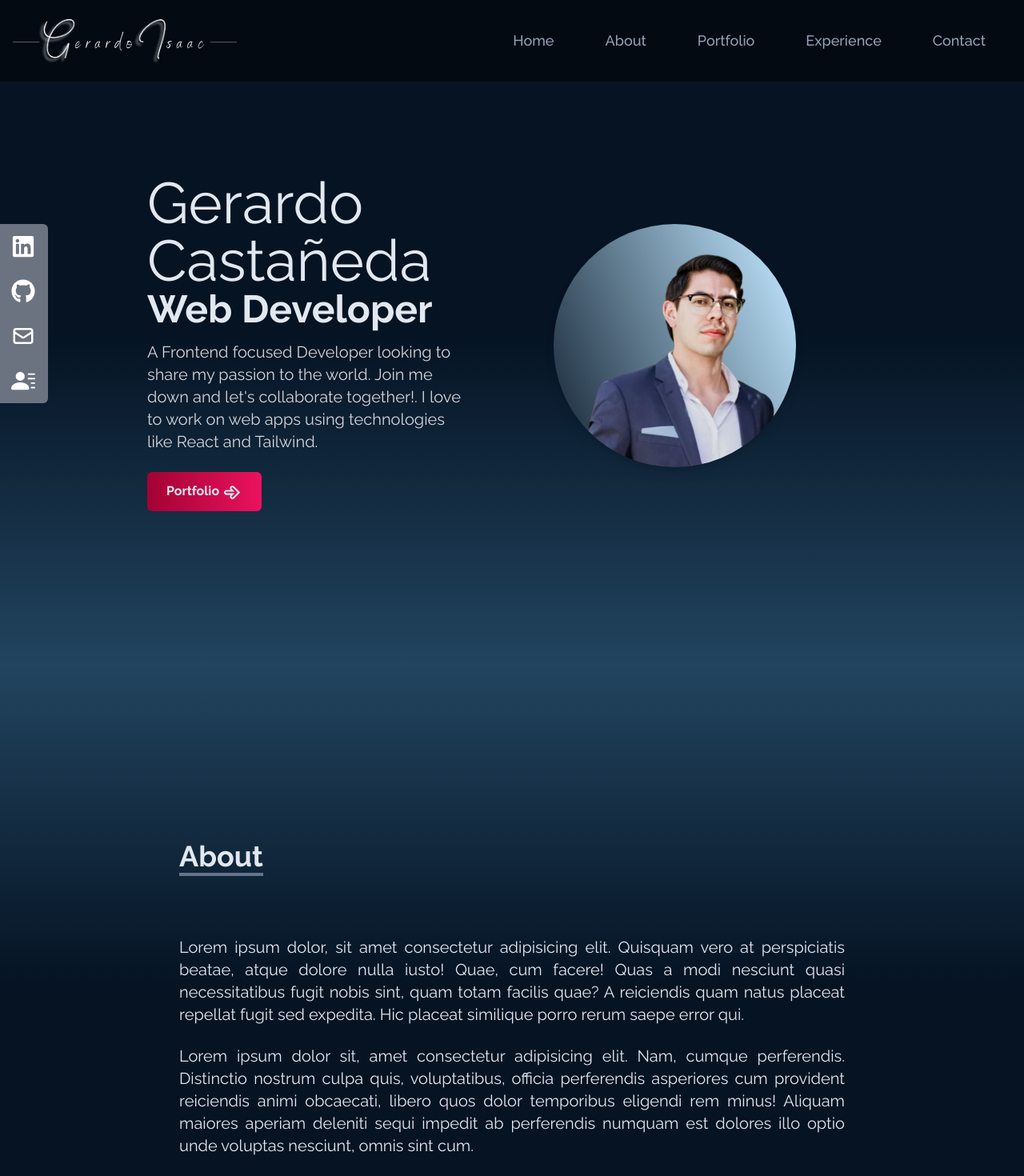
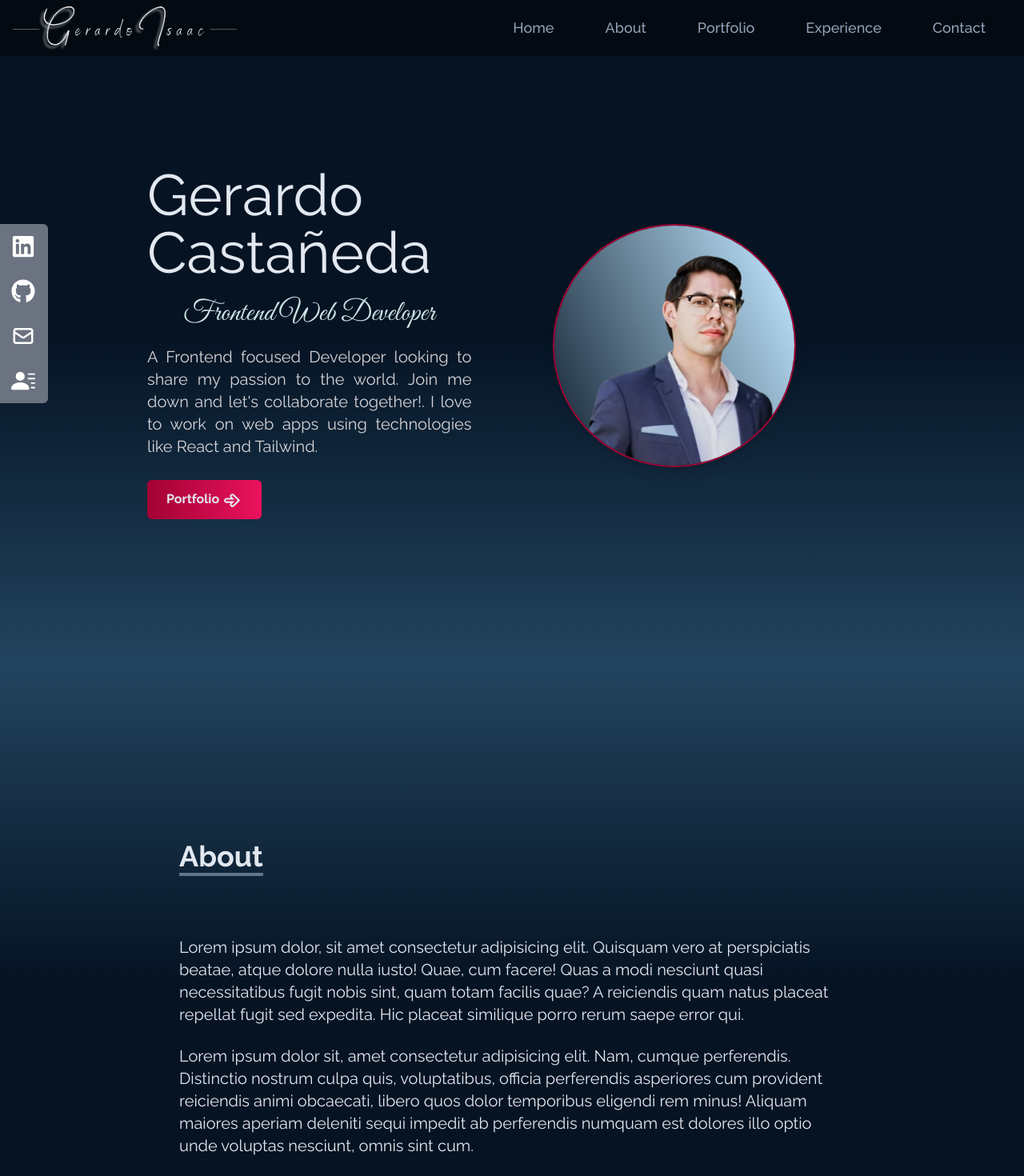
Before and after one commit to GerardoIsaac/Portfolio, a React (Create React App) app: page / in a window 1280 px wide. Shown: the top 1470 px of the page at 80% size. Built offline with nearby package versions, Linux system fonts and the light colour scheme.

Commit message:
style update

```diff
--- a/src/components/About.jsx
+++ b/src/components/About.jsx
@@ -17,7 +17,7 @@ const About = () => {
             About
           </p>
         </div>
-        <p className="text-xl text-justify md:mt-12">
+        <p className="text-xl md:mt-12">
           Lorem ipsum dolor, sit amet consectetur adipisicing elit. Quisquam
           vero at perspiciatis beatae, atque dolore nulla iusto! Quae, cum
           facere! Quas a modi nesciunt quasi necessitatibus fugit nobis sint,
@@ -25,7 +25,7 @@ const About = () => {
           fugit sed expedita. Hic placeat similique porro rerum saepe error qui.
         </p>
         <br />
-        <p className="text-xl text-justify">
+        <p className="text-xl">
           Lorem ipsum dolor sit, amet consectetur adipisicing elit. Nam, cumque
           perferendis. Distinctio nostrum culpa quis, voluptatibus, officia
           perferendis asperiores cum provident reiciendis animi obcaecati,
--- a/src/components/Contact.jsx
+++ b/src/components/Contact.jsx
@@ -10,7 +10,7 @@ const Contact = () => {
     >
       <div
         className="max-w-screen-md mx-auto p-8 mt-8 flex flex-col
-        justify-center w-full md:mt-0 lg:max-w-4xl xl:max-w-7xl"
+        justify-center w-full lg:max-w-4xl xl:max-w-7xl"
       >
         <p
           className="my-8 max-w-fit text-4xl font-bold inline border-b-4
--- a/src/components/Experience.jsx
+++ b/src/components/Experience.jsx
@@ -68,7 +68,7 @@ const Experience = () => {
     >
       <div
         className="max-w-screen-md mx-auto p-8 mt-8 flex flex-col
-        justify-center w-full md:mt-0 lg:max-w-4xl xl:max-w-7xl"
+        justify-center w-full lg:max-w-4xl xl:max-w-7xl"
       >
           <p
             className="my-8 max-w-fit text-4xl font-bold border-b-4
--- a/src/components/Home.jsx
+++ b/src/components/Home.jsx
@@ -13,12 +13,12 @@ const Home = () => {
         className="container min-h-screen p-8 mt-8 flex flex-col justify-evenly items-center
         md:flex-row md:justify-evenly"
       >
-        <div className="flex flex-col justify-center h-1/2">
+        <div className="flex flex-col justify-center space-y-3 h-1/2 md:space-y-5">
           <h1 className="text-3xl sm:text-7xl">Gerardo Castañeda</h1>
-          <h2 className="text-4xl font-bold sm:text-5xl">
-            Web Developer
+          <h2 className="text-3xl font-signature text-center text-color3 sm:w-full sm:text-4xl">
+            Frontend Web Developer
           </h2>
-          <p className="text-lg leading-tight  text-zinc-300 py-4 max-w-md sm:text-xl">
+          <p className="text-lg leading-none text-justify text-zinc-300 max-w-md sm:text-xl">
             A Frontend focused Developer looking to share my passion to the
             world. Join me down and let's collaborate together!. I love to work
             on web apps using technologies like React and Tailwind.
@@ -44,7 +44,7 @@ const Home = () => {
           <img
             src={HeroImage}
             alt="my profile pic"
-            className="rounded-full shadow-lg hover:shadow-color4 duration-300 mx-auto w-3/4 md:w-3-4 lg:w-3/5"
+            className="rounded-full mx-auto w-3/4 border-2 border-color4 shadow-lg hover:shadow-color5 duration-300 md:w-3-4 lg:w-3/5"
           />
         </div>
       </div>
--- a/src/components/NavBar.jsx
+++ b/src/components/NavBar.jsx
@@ -31,8 +31,7 @@ const NavBar = () => {
 
   return (
     <div
-      className="flex justify-between items-center px-4 bg-colordark w-full min-h-fit fixed z-10
-      md:p-4"
+      className="flex justify-between items-center px-4 bg-colordark w-full min-h-fit fixed z-10"
     >
       <div>
         <img src={logoDark} alt="" width={280} />
--- a/src/components/Portfolio.jsx
+++ b/src/components/Portfolio.jsx
@@ -43,7 +43,7 @@ const Portfolio = () => {
     >
       <div
         className="flex flex-col p-8 mt-8 max-w-screen-md
-        md:mt-0 lg:max-w-4xl xl:max-w-7xl"
+        lg:max-w-4xl xl:max-w-7xl"
       >
         <p className="my-8 max-w-fit text-4xl font-bold inline border-b-4 border-slate-500">
           Portfolio
```
